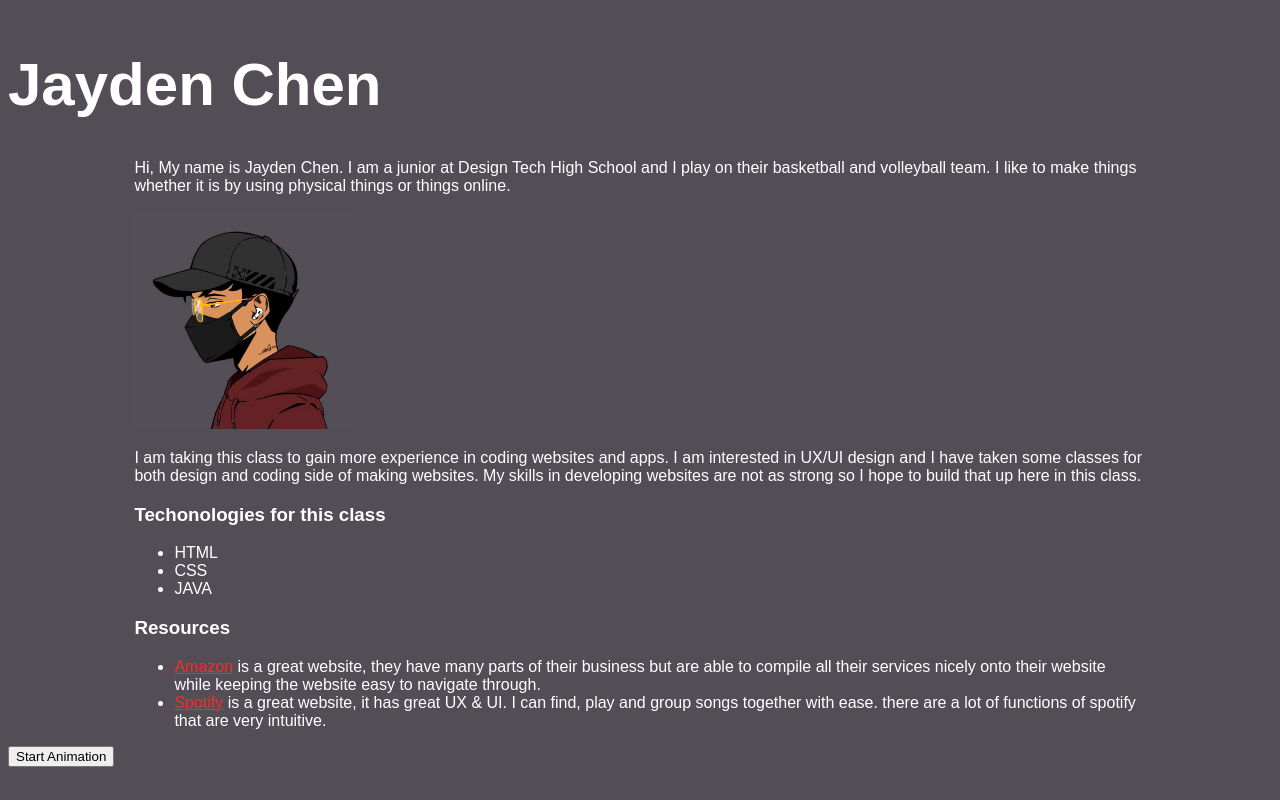
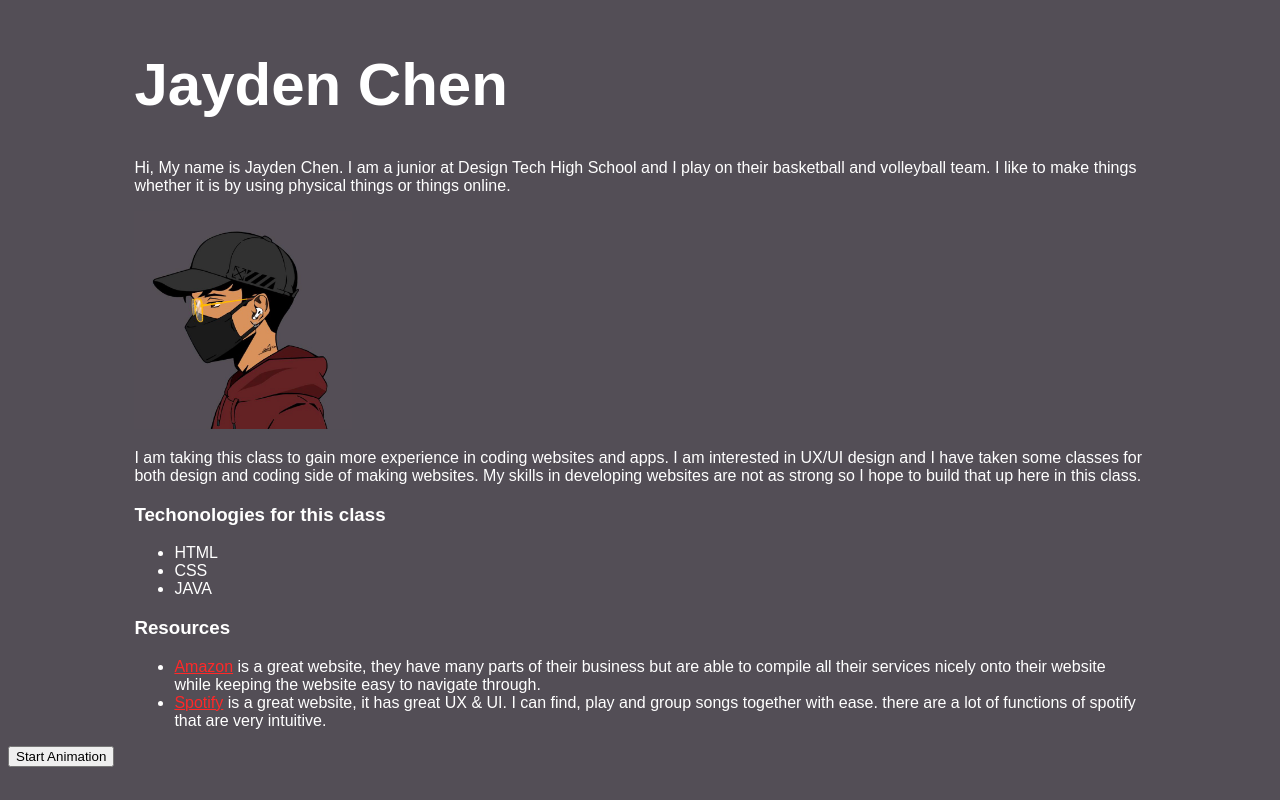
Before and after one commit to Jdc-Jelly/CIS-128_HW1, a plain HTML site: page index.html in a window 1280 px wide. Drawn offline with Linux system fonts and the light colour scheme.

Commit message:
Update style.css

```diff
--- a/style.css
+++ b/style.css
@@ -12,16 +12,20 @@ body {
     margin-right: 10%;
 
 }
+
 .me {
     margin-left: 10%;
     margin-right: 10%;
 }
+
 .why {
     margin-left: 10%;
     margin-right: 10%;
 }
 
 .title {
+    margin-left: 10%;
+    margin-right: 10%;
     font-size: 60px;
     font-family: Arial, Helvetica, sans-serif;
 }
```
